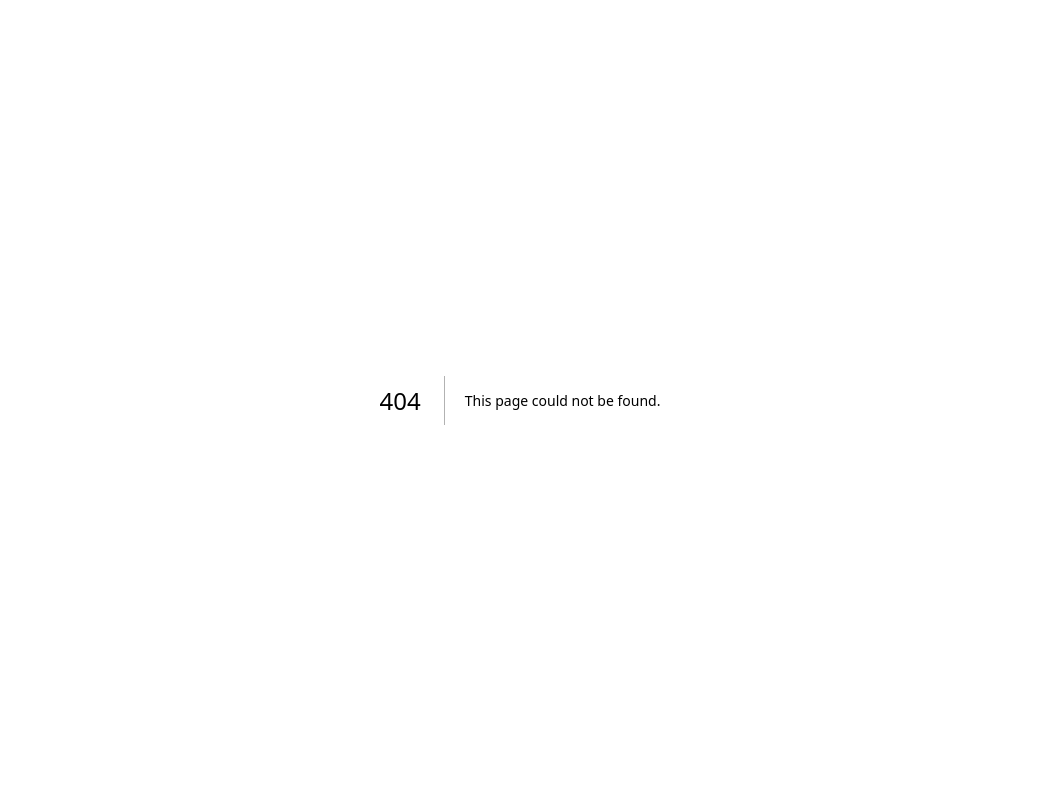
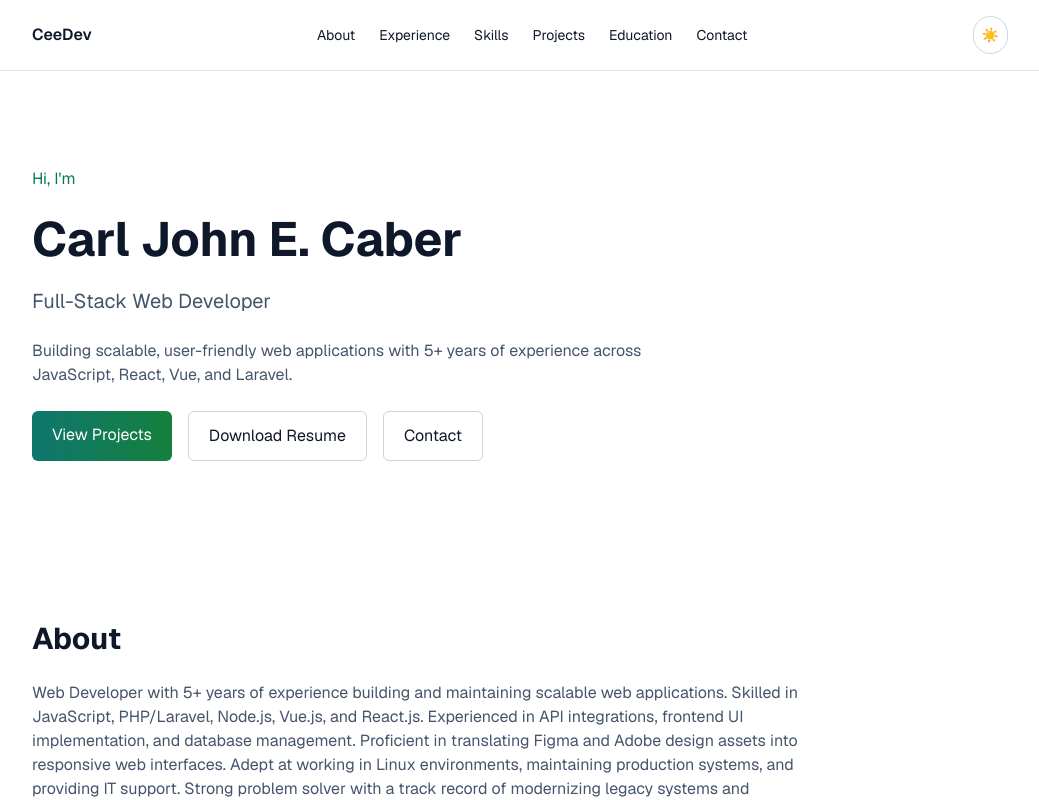
Before and after one commit to cjcaber09/Portfolio, a Next.js app: page /about in a window 1280 px wide. Before the commit this address had no page. Shown: the top 800 px of the page, without its empty margins (120-1159 px from the left). Built offline with nearby package versions, Linux system fonts and the light colour scheme.

Commit message:
Move portfolio content to /about; point Nav at the new route Co-Authored-By: Claude Haiku 4.5 <noreply@anthropic.com>

```diff
--- /dev/null
+++ b/app/about/page.tsx
@@ -0,0 +1,38 @@
+import { Nav } from '@/components/Nav'
+import { Hero } from '@/components/Hero'
+import { About } from '@/components/About'
+import { Experience } from '@/components/Experience'
+import { Skills } from '@/components/Skills'
+import { Projects } from '@/components/Projects'
+import { Education } from '@/components/Education'
+import { Contact } from '@/components/Contact'
+import { Reveal } from '@/components/Reveal'
+
+export default function AboutPage() {
+  return (
+    <>
+      <Nav />
+      <main>
+        <Hero />
+        <Reveal>
+          <About />
+        </Reveal>
+        <Reveal>
+          <Experience />
+        </Reveal>
+        <Reveal>
+          <Skills />
+        </Reveal>
+        <Reveal>
+          <Projects />
+        </Reveal>
+        <Reveal>
+          <Education />
+        </Reveal>
+        <Reveal>
+          <Contact />
+        </Reveal>
+      </main>
+    </>
+  )
+}
--- a/components/Nav.tsx
+++ b/components/Nav.tsx
@@ -1,19 +1,19 @@
 import { ThemeToggle } from './ThemeToggle'
 
 const links = [
-  { href: '#about', label: 'About' },
-  { href: '#experience', label: 'Experience' },
-  { href: '#skills', label: 'Skills' },
-  { href: '#projects', label: 'Projects' },
-  { href: '#education', label: 'Education' },
-  { href: '#contact', label: 'Contact' },
+  { href: '/about#about', label: 'About' },
+  { href: '/about#experience', label: 'Experience' },
+  { href: '/about#skills', label: 'Skills' },
+  { href: '/about#projects', label: 'Projects' },
+  { href: '/about#education', label: 'Education' },
+  { href: '/about#contact', label: 'Contact' },
 ]
 
 export function Nav() {
   return (
     <header className="sticky top-0 z-50 border-b border-slate-200 bg-white/80 backdrop-blur dark:border-slate-800 dark:bg-slate-950/80">
       <nav className="mx-auto flex max-w-5xl items-center justify-between px-6 py-4">
-        <a href="#hero" className="font-semibold">
+        <a href="/" className="font-semibold">
           CeeDev
         </a>
         <ul className="hidden gap-6 text-sm sm:flex">
```
Also changed, not shown: 2 other files (tests, documents, lock files or other folders).
